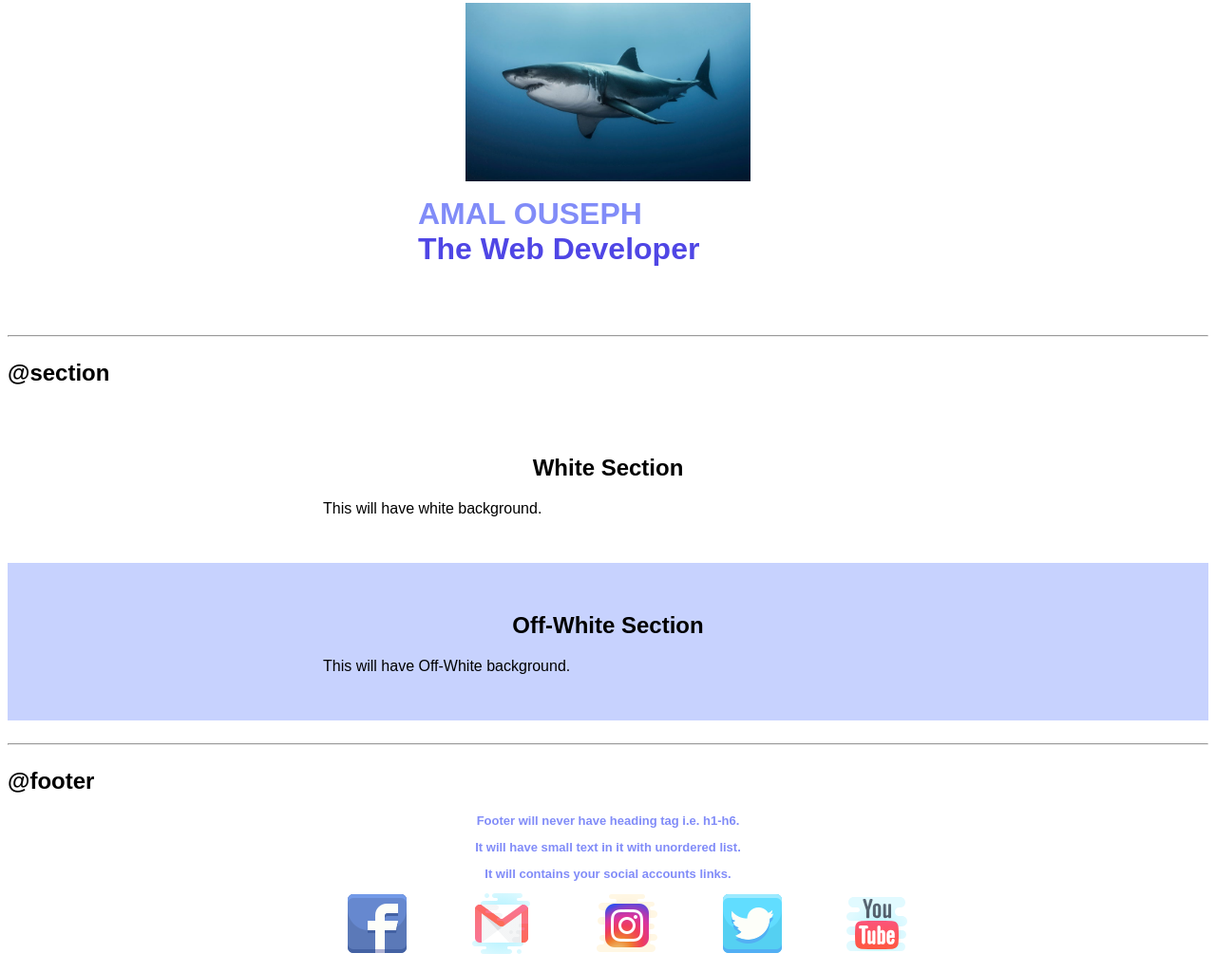
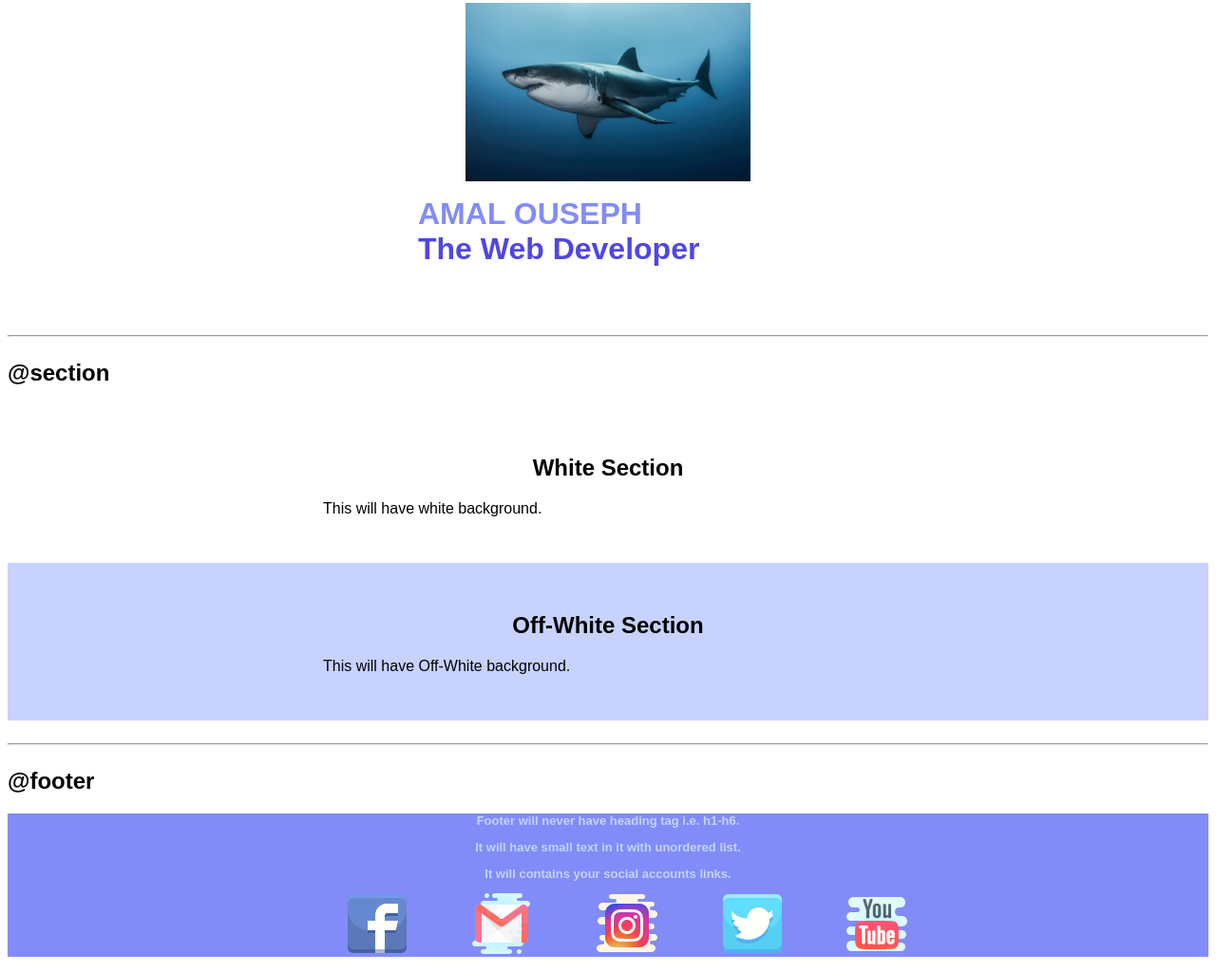
Before and after one commit to pantherblack34/ComponentLibrary, a plain HTML site: page index.html in a window 1280 px wide. Shown: the part 1761-2785 px from the top of the page at 95% size. Drawn offline with Linux system fonts and the light colour scheme.

Commit message:
footer background changed

```diff
--- a/style.css
+++ b/style.css
@@ -99,29 +99,29 @@ hr {
 }
 
 /*section*/
-.section{
+.section {
     padding: 2rem;
 }
+
 .section h1 {
     text-align: center;
 }
 
-.off{
+.off {
     background-color: var(--off-white);
 }
 
 /*footer*/
 
-.leg{
+.leg {
+    background-color: var(--dark-gray);
     text-align: center;
     font-weight: bolder;
     font-size: small;
-    color: var(--dark-gray);
+    color: var(--off-white);
 }
 
-.list-inlinef{
+.list-inlinef {
     padding: 1rem 2rem;
     display: inline;
-    width: 30px;
-    height: auto;
 }
```
